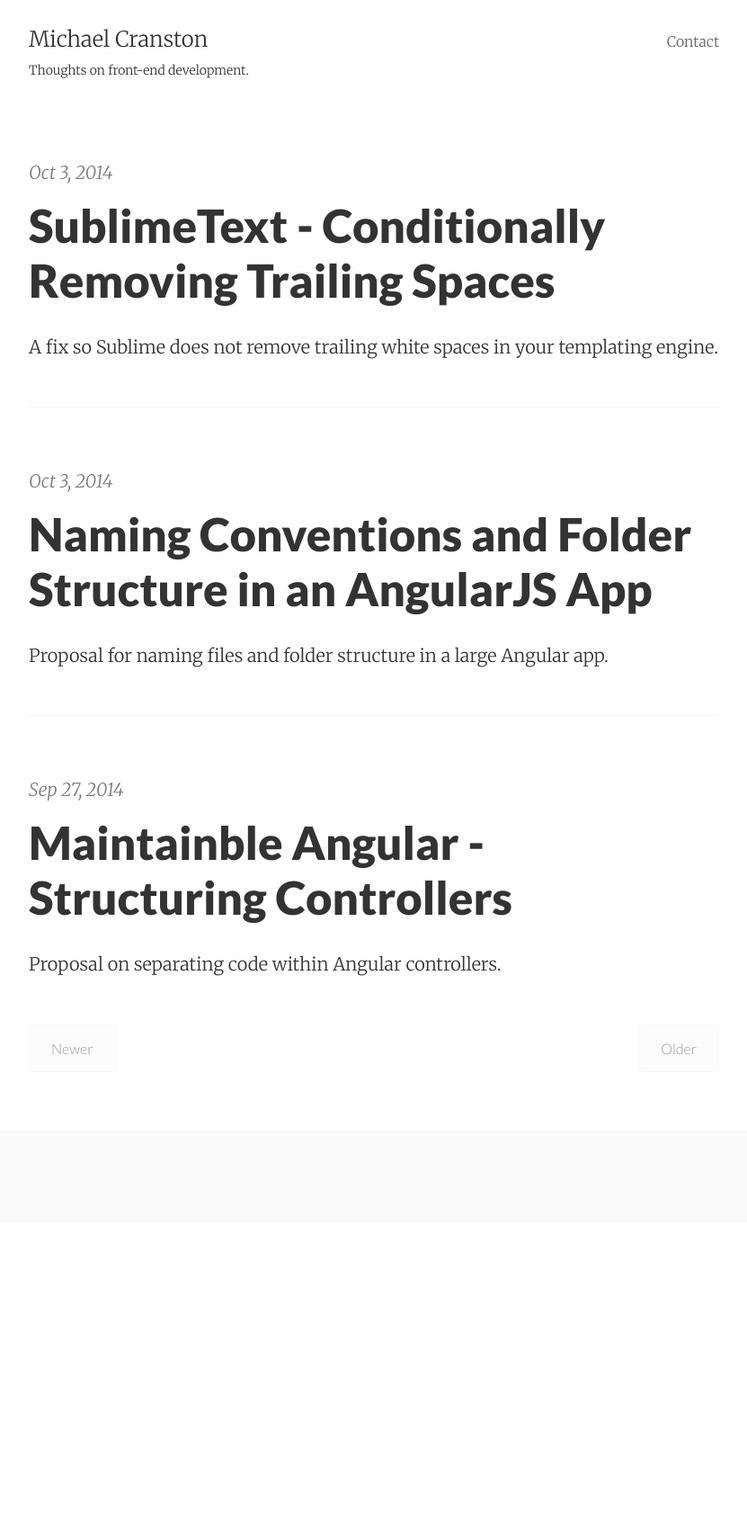
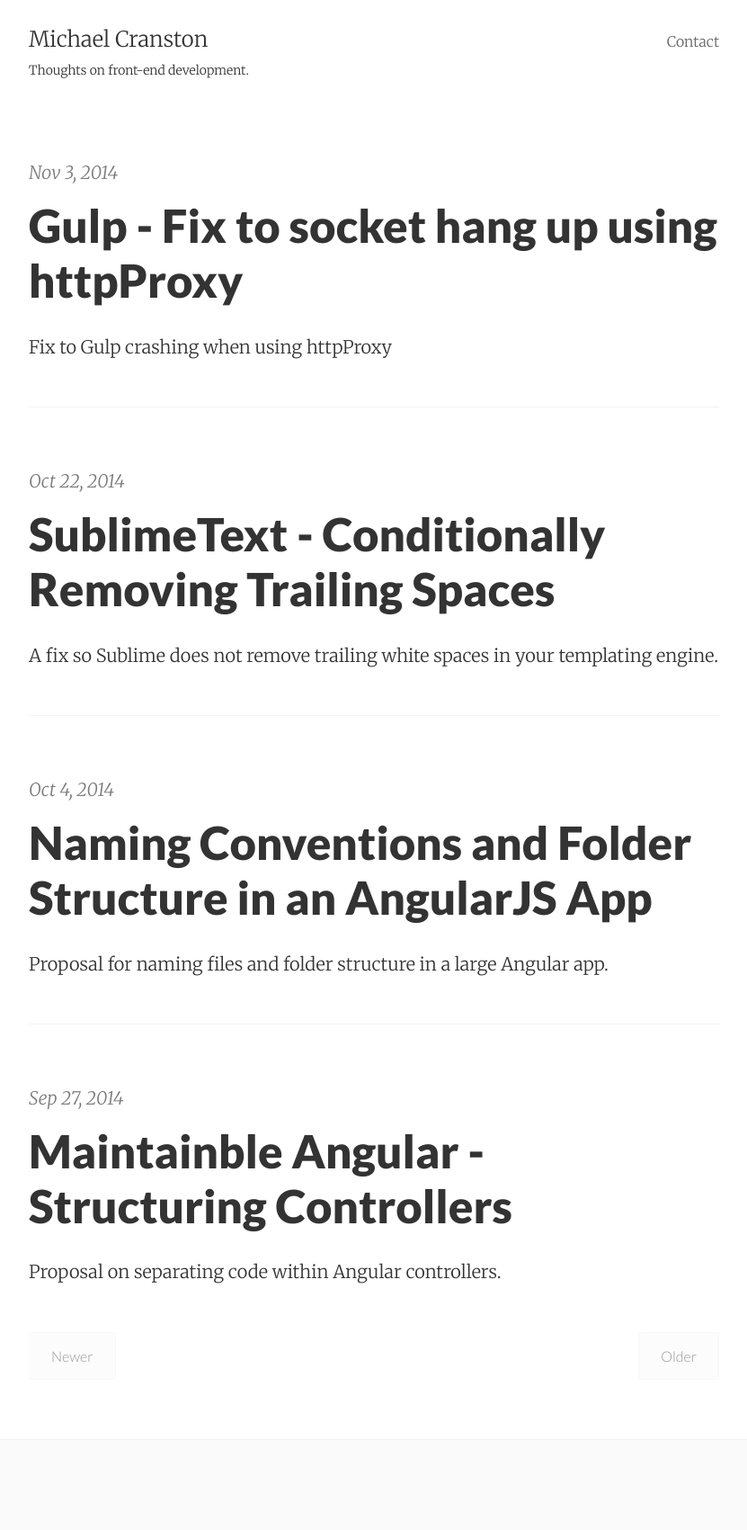
Before and after one commit to mcranston18/mcranston18.github.io, a Jekyll site: the page built from index.html, in a window 1280 px wide. Shown: the whole page at 90% size, without its empty margins (224-1055 px from the left). Built offline with Jekyll 4.4.1, drawn with Linux system fonts in a browser that asks for light colours; the list of posts is cut into pages by our own code; before the commit the page ends 1359 px from its top, so only the background shows below that.

Commit message:
adds gulp post

```diff
--- a/_config.yml
+++ b/_config.yml
@@ -14,6 +14,6 @@
 markdown: kramdown
 permalink: /:title/
 highlighter: pygments
-paginate: 3
+paginate: 10
 sass:
   compressed: true
--- a/_posts/2014-10-22-sublime-trailing.md
+++ b/_posts/2014-10-22-sublime-trailing.md
@@ -1,7 +1,7 @@
 ---
 layout:     post
 title:      SublimeText - Conditionally Removing Trailing Spaces
-date:       2014-10-03
+date:       2014-10-22
 summary:    A fix so Sublime does not remove trailing white spaces in your templating engine.
 comments:   true
 categories: sublime text
--- /dev/null
+++ b/_posts/2014-11-03-gulp-sever.md
@@ -0,0 +1,29 @@
+---
+layout:     post
+title:      Gulp - Fix to socket hang up using httpProxy
+date:       2014-11-03
+summary:    Fix to Gulp crashing when using httpProxy
+comments:   true
+categories: gulp
+---
+
+If you use the [Yeoman](http://yeoman.io) Gulp generator, you might be getting an incredibly frustrating socket hang us anytime an HTTP request fails or is interrupted.
+
+{% highlight javascript %}
+Error: socket hang up
+    at createHangUpError (http.js:1472:15)
+    at CleartextStream.socketCloseListener (http.js:1522:23)
+    at CleartextStream.emit (events.js:95:17)
+    at tls.js:693:10
+    at process._tickCallback (node.js:419:13)
+{% endhighlight %}
+
+Adding simple error handling to your httpProxy will disallow the hangup and keep your sanity in check:
+
+{% highlight javascript %}
+var proxy = httpProxy.createProxyServer({
+  target: proxyTarget
+}).on('error', function(e) {
+  console.log(JSON.stringify(e, null, ' '))
+});
+{% endhighlight %}
```
Also changed, not shown: _posts/2014-10-04-naming-conventions.md (+1 -1 lines), _posts/2014-09-27-maintainable-angular-strucutre-in-angular-controllers.md (renamed from _posts/2014-10-02-maintainable-angular-strucutre-in-angular-controllers.md), 5 other files.
